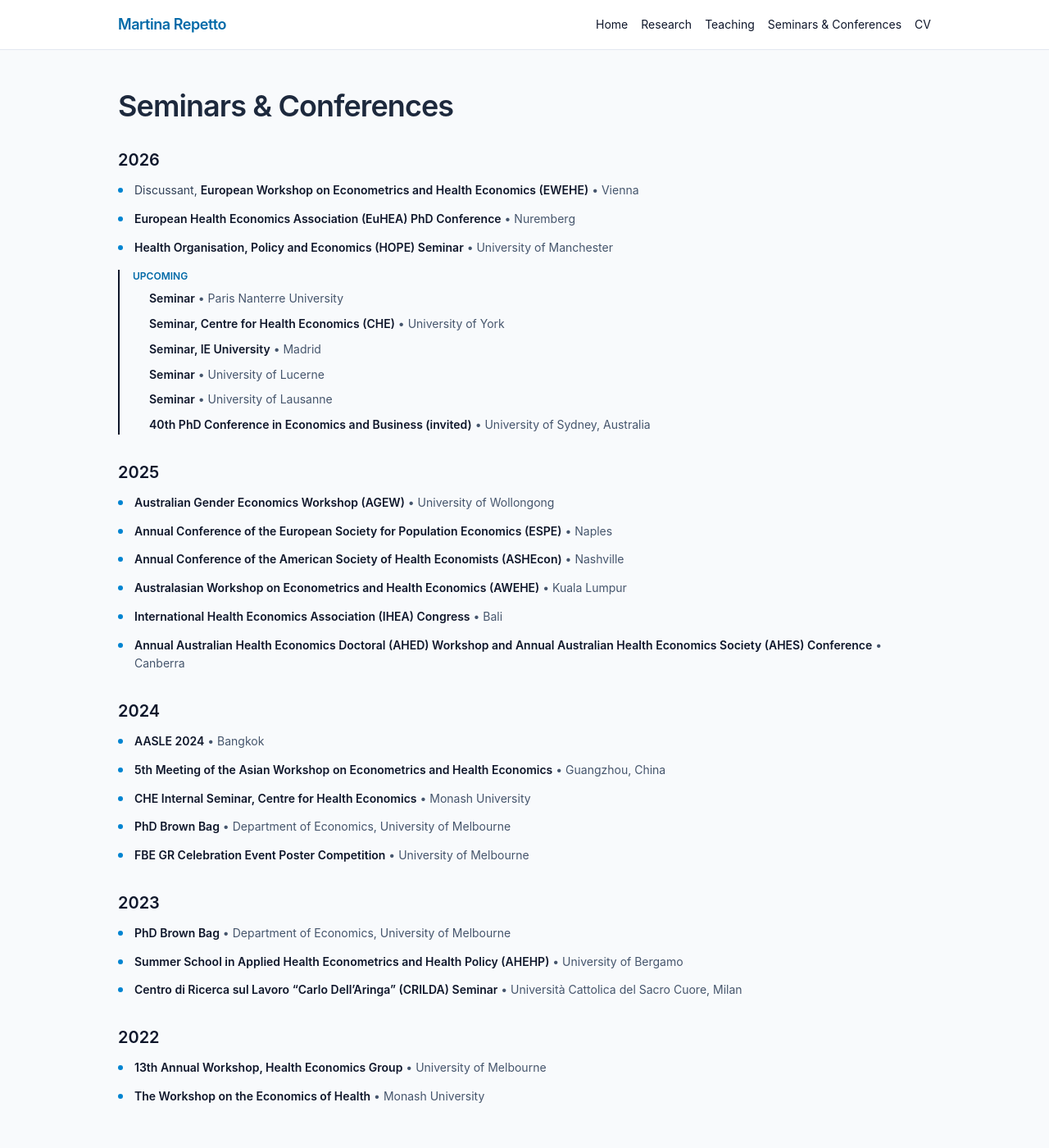
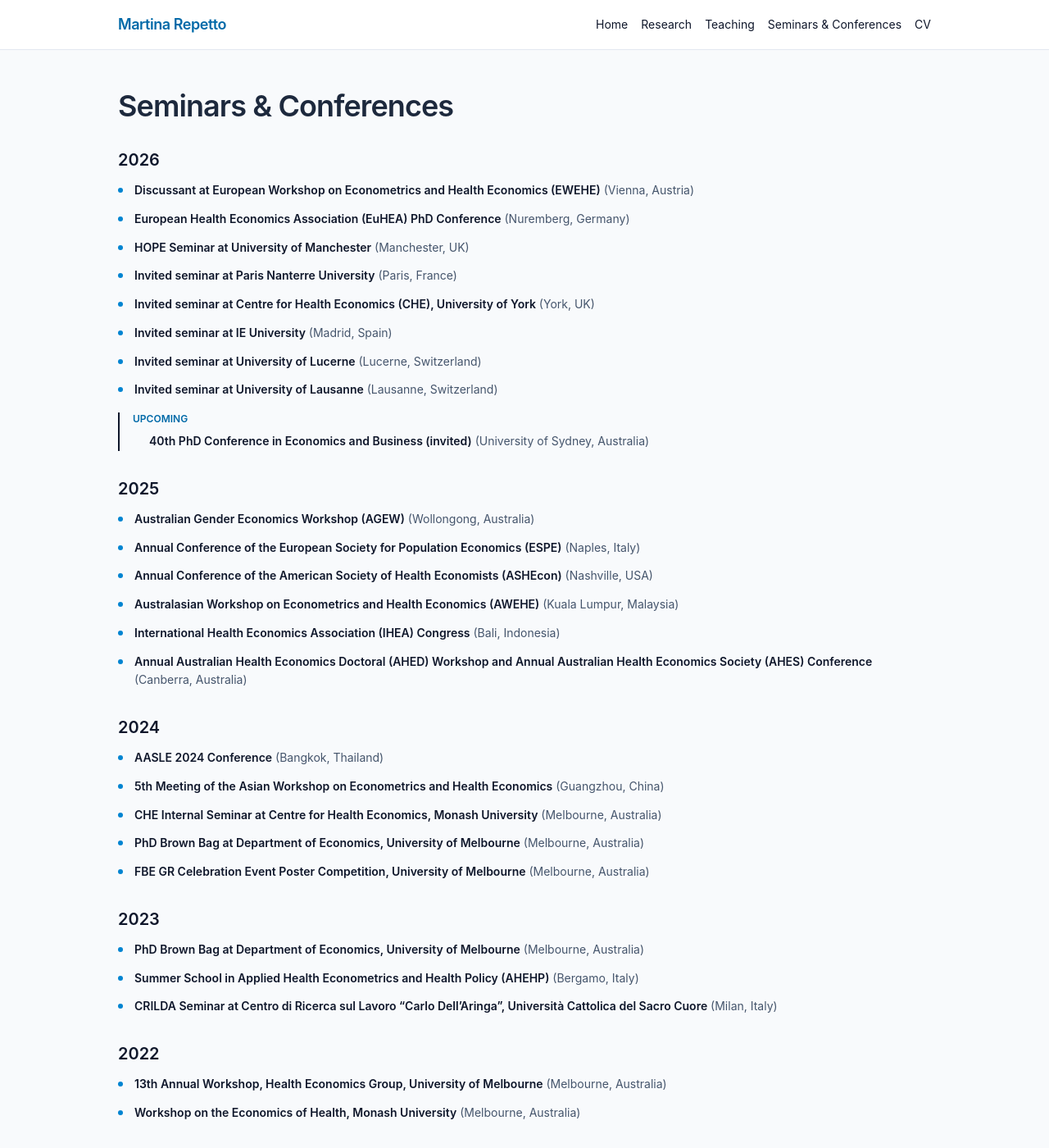
Before and after one commit to repettomartina95-gif/marti-app, a Jekyll site: the page built from seminars.md, in a window 1280 px wide and 1400 px high. Shown: the whole window at 82% size. Built offline with Jekyll 4.4.1, drawn with Linux system fonts in a browser that asks for light colours.

Commit message:
Update CV; restructure seminars page to Name (City, Country) format
- Swap in CV_oct24 (new CV PDF)
- Seminars page: reformat all entries as "Name (City, Country)"; use "Invited seminar at <Institution>" for generic department seminars, named series ("HOPE Seminar", "PhD Brown Bag", "CRILDA Seminar", "CHE Internal Seminar") render as "<Series> at <Institution>"; template separator switched from bullet to parentheses
- Mark all 2026 items as completed except "40th PhD Conference in Economics and Business (invited)" which stays upcoming (per updated CV)
- /cv/ preview: short-term 2026 visits paragraph no longer splits done/upcoming; 2026 conference paragraph only keeps * on 40th PhD Conference

Co-Authored-By: Claude Opus 4.7 <noreply@anthropic.com>

```diff
--- a/_data/en.yml
+++ b/_data/en.yml
@@ -108,28 +108,22 @@ seminars:
   years:
     - year: "2026"
       items:
-        - name: "European Workshop on Econometrics and Health Economics (EWEHE)"
-          location: "Vienna"
-          role: "Discussant"
+        - name: "Discussant at European Workshop on Econometrics and Health Economics (EWEHE)"
+          location: "Vienna, Austria"
         - name: "European Health Economics Association (EuHEA) PhD Conference"
-          location: "Nuremberg"
-        - name: "Health Organisation, Policy and Economics (HOPE) Seminar"
-          location: "University of Manchester"
-        - name: "Seminar"
-          location: "Paris Nanterre University"
-          upcoming: true
-        - name: "Seminar, Centre for Health Economics (CHE)"
-          location: "University of York"
-          upcoming: true
-        - name: "Seminar, IE University"
-          location: "Madrid"
-          upcoming: true
-        - name: "Seminar"
-          location: "University of Lucerne"
-          upcoming: true
-        - name: "Seminar"
-          location: "University of Lausanne"
-          upcoming: true
+          location: "Nuremberg, Germany"
+        - name: "HOPE Seminar at University of Manchester"
+          location: "Manchester, UK"
+        - name: "Invited seminar at Paris Nanterre University"
+          location: "Paris, France"
+        - name: "Invited seminar at Centre for Health Economics (CHE), University of York"
+          location: "York, UK"
+        - name: "Invited seminar at IE University"
+          location: "Madrid, Spain"
+        - name: "Invited seminar at University of Lucerne"
+          location: "Lucerne, Switzerland"
+        - name: "Invited seminar at University of Lausanne"
+          location: "Lausanne, Switzerland"
         - name: "40th PhD Conference in Economics and Business (invited)"
           location: "University of Sydney, Australia"
           upcoming: true
@@ -137,46 +131,46 @@ seminars:
     - year: "2025"
       items:
         - name: "Australian Gender Economics Workshop (AGEW)"
-          location: "University of Wollongong"
+          location: "Wollongong, Australia"
         - name: "Annual Conference of the European Society for Population Economics (ESPE)"
-          location: "Naples"
+          location: "Naples, Italy"
         - name: "Annual Conference of the American Society of Health Economists (ASHEcon)"
-          location: "Nashville"
+          location: "Nashville, USA"
         - name: "Australasian Workshop on Econometrics and Health Economics (AWEHE)"
-          location: "Kuala Lumpur"
+          location: "Kuala Lumpur, Malaysia"
         - name: "International Health Economics Association (IHEA) Congress"
-          location: "Bali"
+          location: "Bali, Indonesia"
         - name: "Annual Australian Health Economics Doctoral (AHED) Workshop and Annual Australian Health Economics Society (AHES) Conference"
-          location: "Canberra"
+          location: "Canberra, Australia"
 
     - year: "2024"
       items:
-        - name: "AASLE 2024"
-          location: "Bangkok"
+        - name: "AASLE 2024 Conference"
+          location: "Bangkok, Thailand"
         - name: "5th Meeting of the Asian Workshop on Econometrics and Health Economics"
           location: "Guangzhou, China"
-        - name: "CHE Internal Seminar, Centre for Health Economics"
-          location: "Monash University"
-        - name: "PhD Brown Bag"
-          location: "Department of Economics, University of Melbourne"
-        - name: "FBE GR Celebration Event Poster Competition"
-          location: "University of Melbourne"
+        - name: "CHE Internal Seminar at Centre for Health Economics, Monash University"
+          location: "Melbourne, Australia"
+        - name: "PhD Brown Bag at Department of Economics, University of Melbourne"
+          location: "Melbourne, Australia"
+        - name: "FBE GR Celebration Event Poster Competition, University of Melbourne"
+          location: "Melbourne, Australia"
 
     - year: "2023"
       items:
-        - name: "PhD Brown Bag"
-          location: "Department of Economics, University of Melbourne"
+        - name: "PhD Brown Bag at Department of Economics, University of Melbourne"
+          location: "Melbourne, Australia"
         - name: "Summer School in Applied Health Econometrics and Health Policy (AHEHP)"
-          location: "University of Bergamo"
-        - name: "Centro di Ricerca sul Lavoro “Carlo Dell’Aringa” (CRILDA) Seminar"
-          location: "Università Cattolica del Sacro Cuore, Milan"
+          location: "Bergamo, Italy"
+        - name: "CRILDA Seminar at Centro di Ricerca sul Lavoro “Carlo Dell’Aringa”, Università Cattolica del Sacro Cuore"
+          location: "Milan, Italy"
 
     - year: "2022"
       items:
-        - name: "13th Annual Workshop, Health Economics Group"
-          location: "University of Melbourne"
-        - name: "The Workshop on the Economics of Health"
-          location: "Monash University"
+        - name: "13th Annual Workshop, Health Economics Group, University of Melbourne"
+          location: "Melbourne, Australia"
+        - name: "Workshop on the Economics of Health, Monash University"
+          location: "Melbourne, Australia"
 
 
 cv:
--- a/seminars.md
+++ b/seminars.md
@@ -27,7 +27,7 @@ permalink: /seminars/
           {% for item in completed %}
             <li class="relative pl-5">
               <span class="absolute left-0 top-2 h-1.5 w-1.5 rounded-full bg-sky-600"></span>
-              {% if item.role %}<span class="text-slate-700">{{ item.role }}, </span>{% endif %}<span class="font-semibold text-slate-900">{{ item.name }}</span>{% if item.location and item.location != "" %}<span class="text-slate-600"> • {{ item.location }}</span>{% endif %}
+              {% if item.role %}<span class="text-slate-700">{{ item.role }}, </span>{% endif %}<span class="font-semibold text-slate-900">{{ item.name }}</span>{% if item.location and item.location != "" %}<span class="text-slate-600"> ({{ item.location }})</span>{% endif %}
             </li>
           {% endfor %}
         </ul>
@@ -40,7 +40,7 @@ permalink: /seminars/
             {% for item in upcoming %}
               <li class="relative pl-5">
                 <span class="absolute left-0 top-2 h-1.5 w-1.5 rounded-full bg-sky-300"></span>
-                {% if item.role %}<span class="text-slate-700">{{ item.role }}, </span>{% endif %}<span class="font-semibold text-slate-900">{{ item.name }}</span>{% if item.location and item.location != "" %}<span class="text-slate-600"> • {{ item.location }}</span>{% endif %}
+                {% if item.role %}<span class="text-slate-700">{{ item.role }}, </span>{% endif %}<span class="font-semibold text-slate-900">{{ item.name }}</span>{% if item.location and item.location != "" %}<span class="text-slate-600"> ({{ item.location }})</span>{% endif %}
               </li>
             {% endfor %}
           </ul>
```
Also changed, not shown: cv.md (+2 -2 lines), 1 other file.
